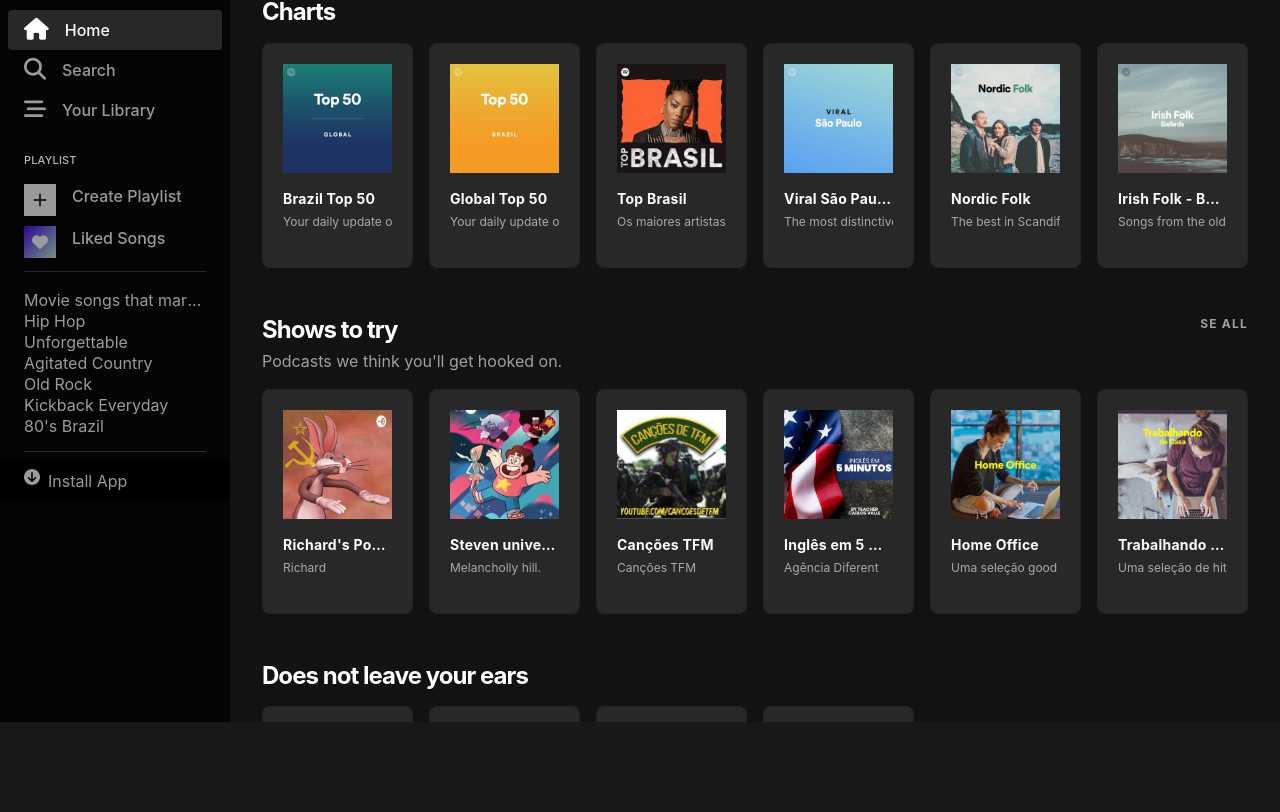
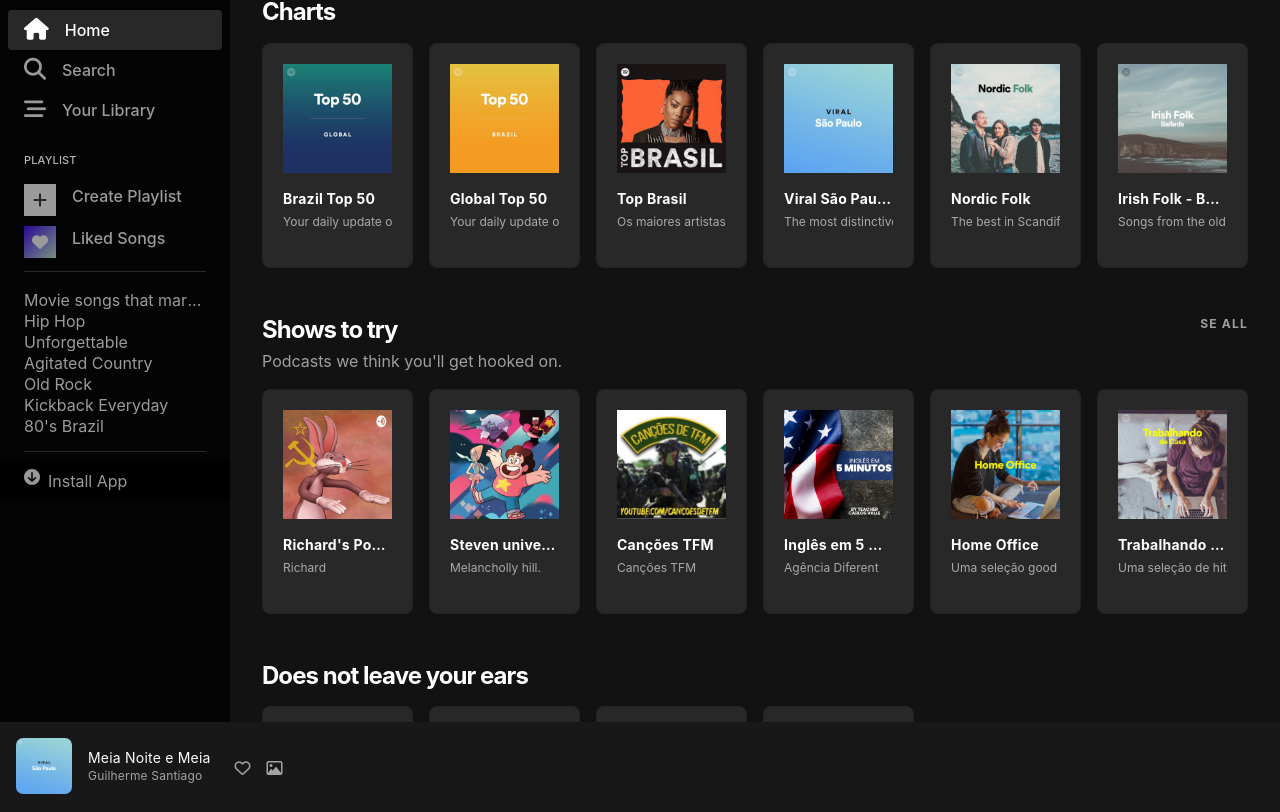
Before and after one commit to ale-mouraboni/spotify-interface, a plain HTML site: page index.html in a window 1280 px wide. Shown: the part 78-890 px from the top of the page. Drawn offline with Linux system fonts and the light colour scheme.

Commit message:
starting footer

```diff
--- a/assets/css/style.css
+++ b/assets/css/style.css
@@ -361,3 +361,40 @@ button {
     color: #fff;
     opacity: .6;
 }
+
+/* footer */
+footer {
+    padding: 16px 16px;
+}
+
+footer .cover img {
+    max-width: 56px;
+    max-height: 56px;
+    border-radius: 7px;
+}
+
+footer .text label {
+    font-size: 14px;
+    line-height: 20px;
+    letter-spacing: .015em;
+    color: #fff;
+    text-align: left;
+    padding-top: 10px;
+}
+
+footer .text span {
+    font-size: 12px;
+    line-height: 16px;
+    letter-spacing: .015em;
+    text-align: left;
+    color: #fff;
+    opacity: .6;
+}
+
+footer .icon {
+    width: 32px;
+    height: 32px;
+    padding-top: 22px;
+    color: #fff;
+    opacity: .6;
+}
--- a/index.html
+++ b/index.html
@@ -601,8 +601,37 @@
         </div>
     </div>
 
-    <div class="player">
+    <!--footer-->
+    <div class="player d-flex align-item-center">
+        <footer class="w-100">
+            <div class="row">
+                <div class="col-3 d-flex align-item-center">
+                    <div class="cover">
+                        <img src="assets/img/cards0/card3.jpeg" alt="">
+                    </div>
+                    <div class="d-flex flex-column text ml-3 mr-3">
+                        <label class="m-0" for="">
+                            Meia Noite e Meia
+                        </label>
+                        <span>
+                            Guilherme Santiago
+                        </span>
+                    </div>
+                    <div class="d-flex icon justify-content-center align-item-center">
+                        <i class="far fa-heart"></i>
+                    </div>
+                    <div class="d-flex icon justify-content-center align-item-center">
+                        <i class="far fa-image"></i>
+                    </div>
+                </div>
+                <div class="col-6 d-flex align-item-center">
 
+                </div>
+                <div class="col-3 d-flex align-item-center">
+
+                </div>
+            </div>
+        </footer>
     </div>
     </div>
 
```
